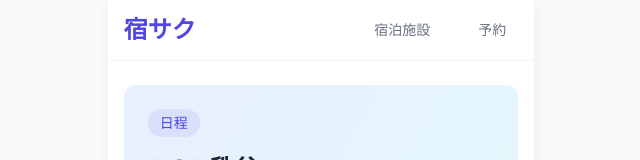
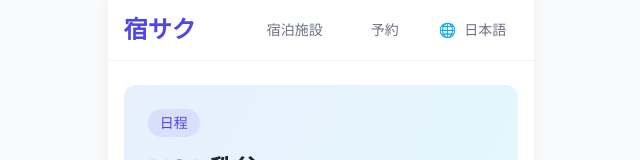
Before and after one commit to AuroralTech/yadosaku-front, a Next.js app: page / in a window 1280 px wide. Shown: the top 160 px of the page, without its empty margins (319-959 px from the left). Built offline with nearby package versions, Linux system fonts and the light colour scheme.

Commit message:
多言語対応

```diff
--- a/src/components/Reservation/ReservationSummary.tsx
+++ b/src/components/Reservation/ReservationSummary.tsx
@@ -1,11 +1,42 @@
 import { PlanDetailType } from "@/types/plan";
 import Image from "next/image";
+import { useLanguage } from "@/contexts/LanguageContext";
 
 type Props = {
   plan: PlanDetailType;
 };
 
+const texts = {
+  ja: {
+    per: {
+      person: "人",
+      room: "部屋",
+    },
+  },
+  en: {
+    per: {
+      person: "per person",
+      room: "per room",
+    },
+  },
+  ko: {
+    per: {
+      person: "인",
+      room: "객실",
+    },
+  },
+  zh: {
+    per: {
+      person: "每人",
+      room: "每间",
+    },
+  },
+};
+
 export function ReservationSummary({ plan }: Props) {
+  const { locale } = useLanguage();
+  const t = texts[locale];
+
   return (
     <div className="bg-warm rounded-lg p-4">
       <div className="flex gap-4">
@@ -26,7 +57,7 @@ export function ReservationSummary({ plan }: Props) {
             <p className="font-medium text-primary">
               {plan.price.amount}
               <span className="text-muted font-normal ml-1">
-                / {plan.price.unit === "person" ? "人" : "部屋"}
+                / {t.per[plan.price.unit]}
               </span>
             </p>
           </div>
--- a/src/components/common/Header.tsx
+++ b/src/components/common/Header.tsx
@@ -1,6 +1,16 @@
 import Link from "next/link";
+import { useLanguage } from "@/contexts/LanguageContext";
+
+const languages = [
+  { code: "ja", label: "日本語" },
+  { code: "en", label: "English" },
+  { code: "ko", label: "한국어" },
+  { code: "zh", label: "中文" },
+] as const;
 
 export const Header = () => {
+  const { locale, setLocale, t } = useLanguage();
+
   return (
     <header className="bg-container border-b border-zinc-100">
       <div className="px-4 py-3">
@@ -8,14 +18,46 @@ export const Header = () => {
           <Link href="/" className="text-2xl font-bold text-primary">
             宿サク
           </Link>
-          <nav className="flex space-x-6 text-sm">
-            <Link href="#" className="text-muted hover:text-primary px-3 py-2">
-              宿泊施設
-            </Link>
-            <Link href="#" className="text-muted hover:text-primary px-3 py-2">
-              予約
-            </Link>
-          </nav>
+          <div className="flex items-center gap-4">
+            <nav className="flex space-x-6 text-sm">
+              <Link
+                href="#"
+                className="text-muted hover:text-primary px-3 py-2"
+              >
+                {t("common.nav.facilities")}
+              </Link>
+              <Link
+                href="#"
+                className="text-muted hover:text-primary px-3 py-2"
+              >
+                {t("common.nav.reservations")}
+              </Link>
+            </nav>
+            <div className="relative group">
+              <button className="flex items-center gap-2 px-3 py-2 text-sm text-muted hover:text-primary">
+                <span>🌐</span>
+                <span>
+                  {languages.find((lang) => lang.code === locale)?.label}
+                </span>
+              </button>
+              <div className="absolute inset-0 -bottom-2 z-50" />
+              <div className="absolute right-0 top-[calc(100%+0.5rem)] bg-white rounded-lg shadow-lg border border-zinc-100 py-1 invisible group-hover:visible opacity-0 group-hover:opacity-100 transition-all duration-200 w-32 z-50">
+                {languages.map((lang) => (
+                  <button
+                    key={lang.code}
+                    onClick={() => setLocale(lang.code)}
+                    className={`w-full px-4 py-2 text-sm text-left hover:bg-zinc-50 ${
+                      locale === lang.code
+                        ? "text-primary font-medium"
+                        : "text-muted"
+                    }`}
+                  >
+                    {lang.label}
+                  </button>
+                ))}
+              </div>
+            </div>
+          </div>
         </div>
       </div>
     </header>
--- a/src/components/planDetail/index.tsx
+++ b/src/components/planDetail/index.tsx
@@ -5,19 +5,35 @@ import { usePlanDetail } from "./usePlanDetail";
 import { PlanDetailImage } from "./PlanDetailImage";
 import { PriceCard } from "./PriceCard";
 import Link from "next/link";
+import { useLanguage } from "@/contexts/LanguageContext";
+
+const texts = {
+  ja: {
+    reserve: "予約する",
+  },
+  en: {
+    reserve: "Reserve Now",
+  },
+  ko: {
+    reserve: "예약하기",
+  },
+  zh: {
+    reserve: "立即预订",
+  },
+};
 
 export const PlanDetail = () => {
   const { PLAN_DETAIL } = usePlanDetail();
+  const { locale } = useLanguage();
+  const t = texts[locale];
+
   return (
     <div className="min-h-screen bg-container">
       <Header />
       <main className="px-4 py-6 space-y-8">
-        {/* メインビジュアル */}
         <PlanDetailImage />
-        {/* プランの詳細 */}
         <PriceCard />
         <div className="space-y-6">
-          {/* セクションの表示（orderでソート） */}
           {PLAN_DETAIL.sections
             .sort((a, b) => a.order - b.order)
             .map((section) => (
@@ -27,11 +43,10 @@ export const PlanDetail = () => {
                 data={PLAN_DETAIL}
               />
             ))}
-          {/* 予約ボタン */}
           <div className="sticky bottom-4 bg-white/80 backdrop-blur-sm p-4 rounded-lg shadow-lg">
             <Link href={`/plan/${PLAN_DETAIL.id}/reserve`}>
               <Button variant="solid" fullWidth>
-                予約する
+                {t.reserve}
               </Button>
             </Link>
           </div>
--- a/src/components/planDetail/usePlanDetail.ts
+++ b/src/components/planDetail/usePlanDetail.ts
@@ -20,7 +20,6 @@ export const usePlanDetail = () => {
     facility: {
       name: "PICA秩父",
       type: "コテージ",
-      style: "星空キャンプスタイル",
       capacity: 6,
       units: 10,
     },
--- a/src/i18n/locales/en.ts
+++ b/src/i18n/locales/en.ts
@@ -1,4 +1,10 @@
 export default {
+  common: {
+    nav: {
+      facilities: "Facilities",
+      reservations: "Reservations",
+    },
+  },
   plan: {
     price: {
       label: "Price",
@@ -17,5 +23,47 @@ export default {
     button: {
       reserve: "Reserve Now",
     },
+    section: {
+      allergens: {
+        title: "Allergens",
+      },
+      imageAlt: {
+        meal: "Image",
+      },
+    },
+    facility: {
+      name: "Facility Name",
+      type: "Type",
+      capacity: "Capacity",
+      units: "Units",
+    },
+  },
+  reservation: {
+    title: "Reservation Details",
+    steps: {
+      schedule: "Schedule",
+      guest: "Guest Information",
+      confirm: "Confirmation",
+    },
+    labels: {
+      checkIn: "Check-in",
+      checkOut: "Check-out",
+      guests: "Guests",
+      name: "Name",
+      email: "Email",
+      phone: "Phone",
+      notes: "Notes",
+    },
+    buttons: {
+      next: "Next",
+      back: "Back",
+      confirm: "Confirm Reservation",
+    },
+    placeholders: {
+      name: "John Doe",
+      email: "example@example.com",
+      phone: "090-1234-5678",
+      notes: "Please enter any special requests",
+    },
   },
 } as const;
--- a/src/i18n/locales/ja.ts
+++ b/src/i18n/locales/ja.ts
@@ -1,4 +1,10 @@
 export default {
+  common: {
+    nav: {
+      facilities: "宿泊施設",
+      reservations: "予約",
+    },
+  },
   plan: {
     price: {
       label: "プラン料金",
@@ -17,5 +23,47 @@ export default {
     button: {
       reserve: "予約する",
     },
+    section: {
+      allergens: {
+        title: "アレルギー品目",
+      },
+      imageAlt: {
+        meal: "画像",
+      },
+    },
+    facility: {
+      name: "施設名",
+      type: "タイプ",
+      capacity: "定員",
+      units: "部屋数",
+    },
+  },
+  reservation: {
+    title: "予約情報の入力",
+    steps: {
+      schedule: "宿泊日程",
+      guest: "予約者情報",
+      confirm: "予約内容の確認",
+    },
+    labels: {
+      checkIn: "チェックイン",
+      checkOut: "チェックアウト",
+      guests: "人数",
+      name: "お名前",
+      email: "メールアドレス",
+      phone: "電話番号",
+      notes: "特記事項",
+    },
+    buttons: {
+      next: "次へ進む",
+      back: "戻る",
+      confirm: "予約を確定する",
+    },
+    placeholders: {
+      name: "山田 太郎",
+      email: "example@example.com",
+      phone: "090-1234-5678",
+      notes: "ご要望等がございましたらご記入ください",
+    },
   },
 } as const;
--- a/src/i18n/locales/ko.ts
+++ b/src/i18n/locales/ko.ts
@@ -1,4 +1,10 @@
 export default {
+  common: {
+    nav: {
+      facilities: "숙박시설",
+      reservations: "예약",
+    },
+  },
   plan: {
     price: {
       label: "요금",
@@ -17,5 +23,47 @@ export default {
     button: {
       reserve: "예약하기",
     },
+    section: {
+      allergens: {
+        title: "알레르기 성분",
+      },
+      imageAlt: {
+        meal: "이미지",
+      },
+    },
+    facility: {
+      name: "시설명",
+      type: "유형",
+      capacity: "정원",
+      units: "객실 수",
+    },
+  },
+  reservation: {
+    title: "예약 정보 입력",
+    steps: {
+      schedule: "숙박 일정",
+      guest: "예약자 정보",
+      confirm: "예약 내용 확인",
+    },
+    labels: {
+      checkIn: "체크인",
+      checkOut: "체크아웃",
+      guests: "인원",
+      name: "이름",
+      email: "이메일",
+      phone: "전화번호",
+      notes: "비고",
+    },
+    buttons: {
+      next: "다음",
+      back: "이전",
+      confirm: "예약 확정",
+    },
+    placeholders: {
+      name: "홍길동",
+      email: "example@example.com",
+      phone: "090-1234-5678",
+      notes: "요청사항이 있으시면 입력해 주세요",
+    },
   },
 } as const;
--- a/src/i18n/locales/zh.ts
+++ b/src/i18n/locales/zh.ts
@@ -1,4 +1,10 @@
 export default {
+  common: {
+    nav: {
+      facilities: "住宿设施",
+      reservations: "预订",
+    },
+  },
   plan: {
     price: {
       label: "价格",
@@ -17,5 +23,47 @@ export default {
     button: {
       reserve: "预订",
     },
+    section: {
+      allergens: {
+        title: "过敏原",
+      },
+      imageAlt: {
+        meal: "图片",
+      },
+    },
+    facility: {
+      name: "设施名称",
+      type: "类型",
+      capacity: "容纳人数",
+      units: "房间数",
+    },
+  },
+  reservation: {
+    title: "预订信息",
+    steps: {
+      schedule: "住宿日程",
+      guest: "预订者信息",
+      confirm: "确认预订内容",
+    },
+    labels: {
+      checkIn: "入住",
+      checkOut: "退房",
+      guests: "人数",
+      name: "姓名",
+      email: "邮箱",
+      phone: "电话",
+      notes: "备注",
+    },
+    buttons: {
+      next: "下一步",
+      back: "返回",
+      confirm: "确认预订",
+    },
+    placeholders: {
+      name: "张三",
+      email: "example@example.com",
+      phone: "090-1234-5678",
+      notes: "如有特殊要求请在此填写",
+    },
   },
 } as const;
--- a/src/pages/plan/[id]/reserve.tsx
+++ b/src/pages/plan/[id]/reserve.tsx
@@ -2,15 +2,33 @@ import { Header } from "@/components/Common/Header";
 import { ReservationForm } from "@/components/Reservation/ReservationForm";
 import { ReservationSummary } from "@/components/Reservation/ReservationSummary";
 import { usePlanDetail } from "@/components/PlanDetail/usePlanDetail";
+import { useLanguage } from "@/contexts/LanguageContext";
+
+const texts = {
+  ja: {
+    title: "予約情報の入力",
+  },
+  en: {
+    title: "Reservation Details",
+  },
+  ko: {
+    title: "예약 정보 입력",
+  },
+  zh: {
+    title: "预订信息",
+  },
+};
 
 export default function ReservationPage() {
   const { PLAN_DETAIL } = usePlanDetail();
+  const { locale } = useLanguage();
+  const t = texts[locale];
 
   return (
     <div className="min-h-screen bg-container">
       <Header />
       <main className="px-4 py-6 space-y-6">
-        <h1 className="text-xl font-bold">予約情報の入力</h1>
+        <h1 className="text-xl font-bold">{t.title}</h1>
         <div className="space-y-6">
           <ReservationSummary plan={PLAN_DETAIL} />
           <ReservationForm plan={PLAN_DETAIL} />
```
Also changed, not shown: src/components/Reservation/ReservationForm.tsx (+54 -25 lines), src/components/planDetail/PlanSection.tsx (+11 -3 lines), src/types/plan.ts (+3 -4 lines).
